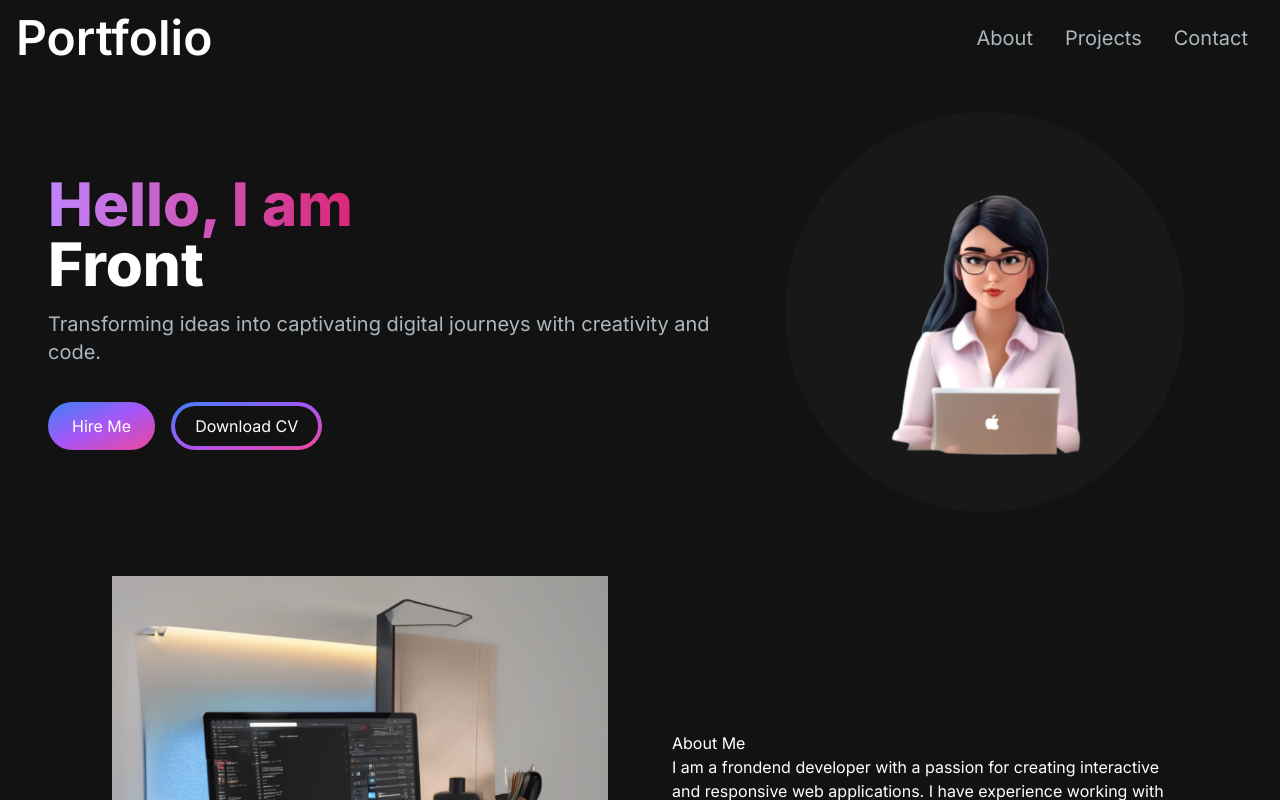
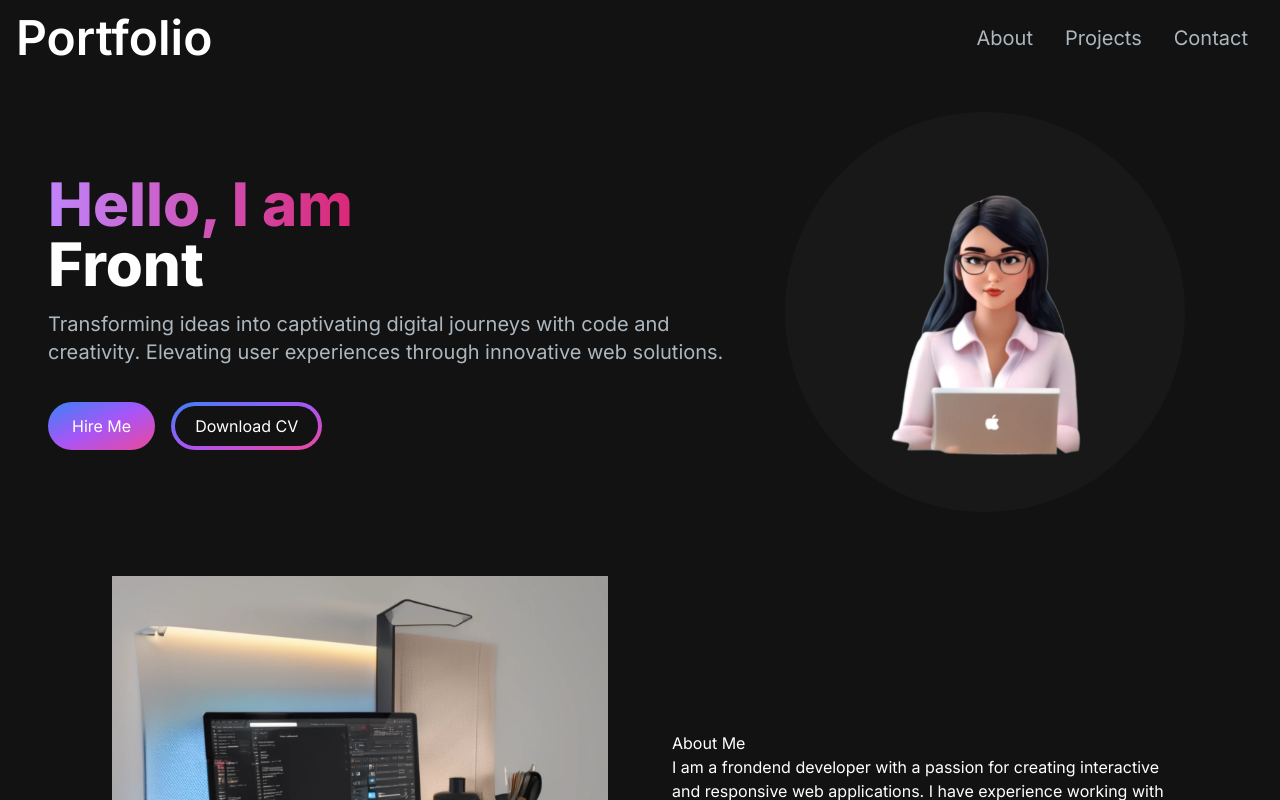
Before and after one commit to ShravaniCoder/portfolio-website-next.js, a Next.js app: page / in a window 1280 px wide. Shown: the top 800 px of the page. Built offline with nearby package versions, Linux system fonts and the light colour scheme.

Commit message:
Update Hero.jsx

```diff
--- a/app/components/Hero.jsx
+++ b/app/components/Hero.jsx
@@ -31,8 +31,9 @@ const Hero = () => {
             />
           </h1>
           <p className="text-[#ADB7BE] text-base sm:text-lg lg:text-xl mb-6">
-            Transforming ideas into captivating digital journeys with creativity
-            and code.
+            Transforming ideas into captivating digital journeys with code and
+            creativity. Elevating user experiences through innovative web
+            solutions.
           </p>
           <div>
             <button className="px-6 py-3 rounded-full w-full sm:w-fit mr-4 bg-gradient-to-br from-blue-500 via-purple-500 to-pink-500 hover:bg-slate-100 text-white">
```
